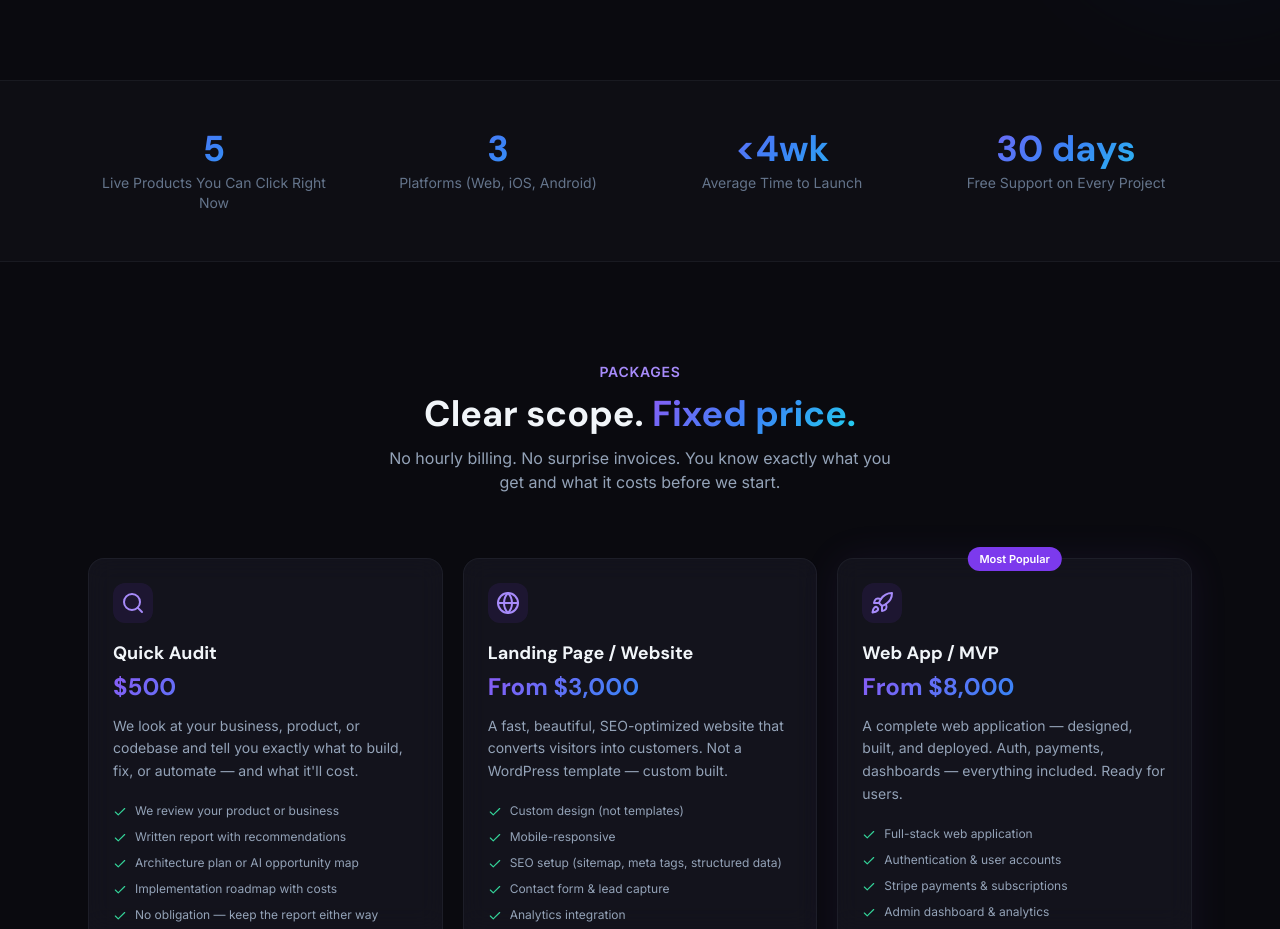
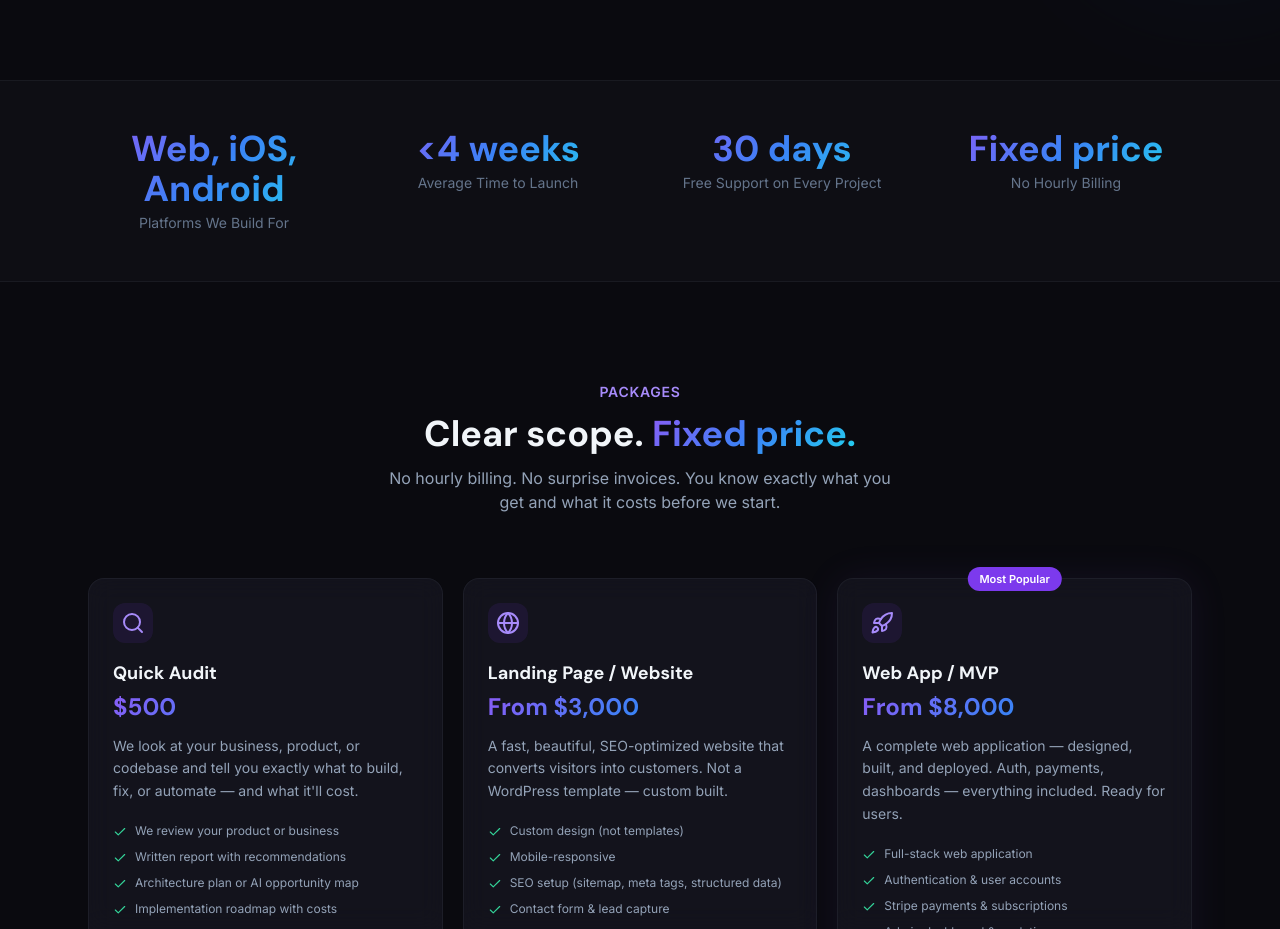
Before and after one commit to AshishSGit/weshiplabs, a Next.js app: page / in a window 1280 px wide. Shown: the part 860-1789 px from the top of the page. Built offline with nearby package versions, Linux system fonts and the light colour scheme.

Commit message:
Replace upselly stats with straightforward facts

```diff
--- a/components/landing/stats-bar.tsx
+++ b/components/landing/stats-bar.tsx
@@ -3,10 +3,10 @@
 import { motion } from "framer-motion";
 
 const proofPoints = [
-  { value: "5", label: "Live Products You Can Click Right Now" },
-  { value: "3", label: "Platforms (Web, iOS, Android)" },
-  { value: "<4wk", label: "Average Time to Launch" },
+  { value: "Web, iOS, Android", label: "Platforms We Build For" },
+  { value: "<4 weeks", label: "Average Time to Launch" },
   { value: "30 days", label: "Free Support on Every Project" },
+  { value: "Fixed price", label: "No Hourly Billing" },
 ];
 
 export default function StatsBar() {
```
